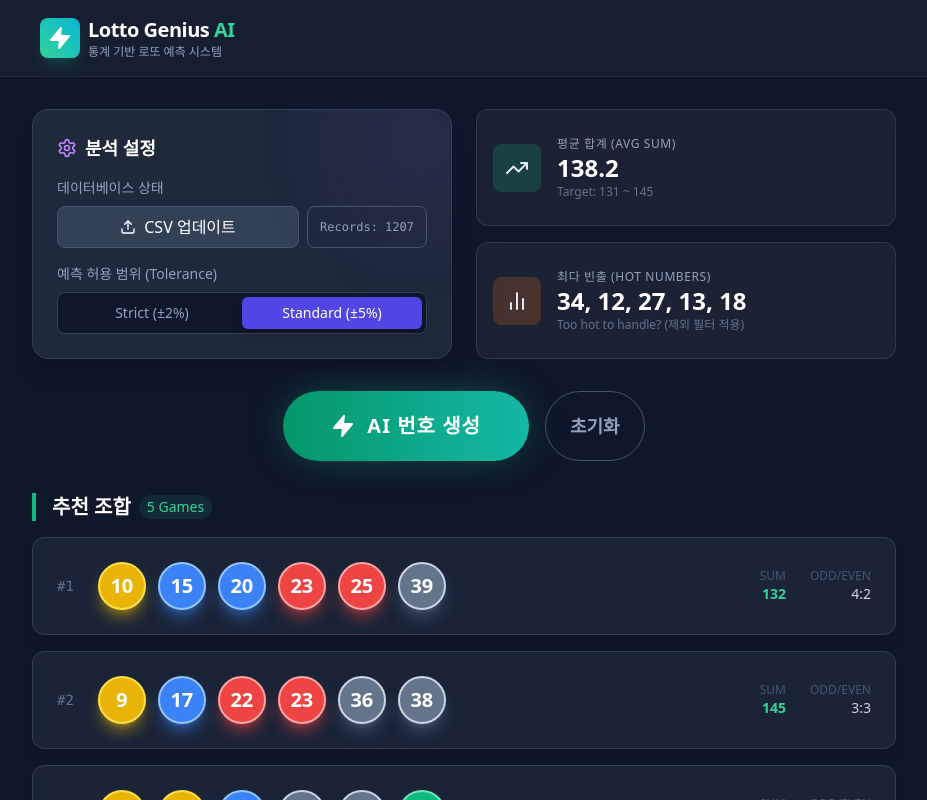
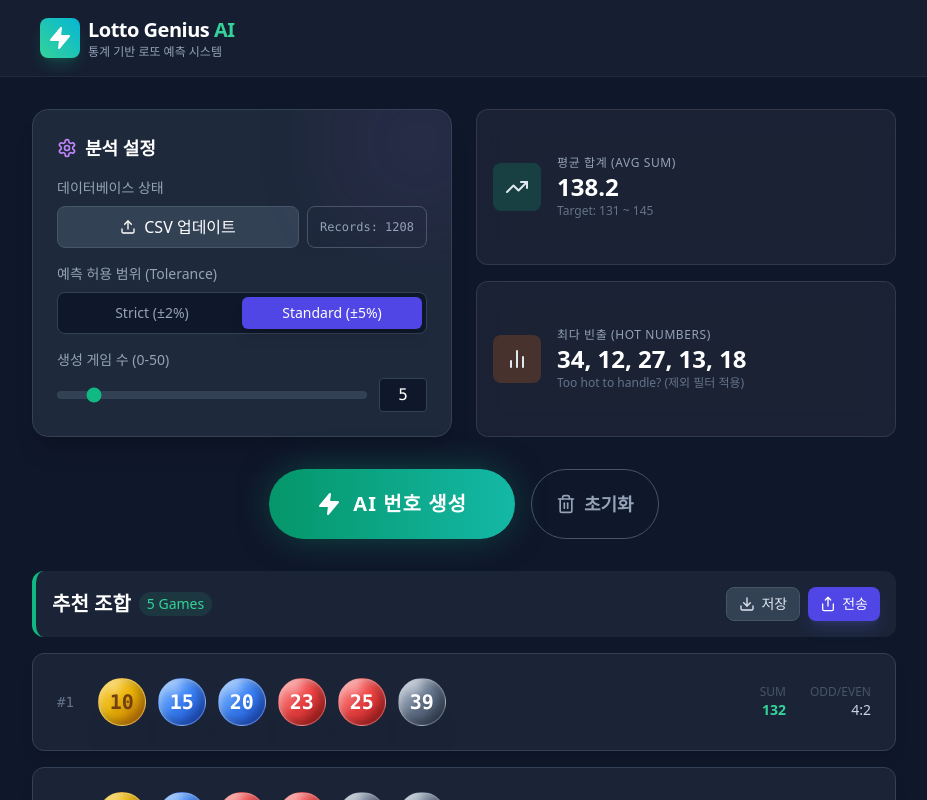
Before and after one commit to habaikal/lotto-genie, a React (Vite) app: page / in a window 1280 px wide. Both pictures are taken after a click on the button "AI 번호 생성". Shown: the top 800 px of the page, without its empty margins (176-1103 px from the left). Built offline with nearby package versions, Linux system fonts and the light colour scheme.

Commit message:
feat: Add game count slider, shiny 3D balls, download/send buttons

```diff
--- a/src/App.tsx
+++ b/src/App.tsx
@@ -1,5 +1,5 @@
 import React, { useState, useEffect, useRef } from 'react';
-import { Upload, RefreshCw, BarChart2, ShieldCheck, Zap, TrendingUp, Settings } from 'lucide-react';
+import { Upload, RefreshCw, BarChart2, ShieldCheck, Zap, TrendingUp, Settings, Download, Share, Trash2 } from 'lucide-react';
 
 /**
  * LOTTO GENIUS - 통계적 균형 및 비인기 조합 필터 기반 로또 번호 생성기
@@ -7,12 +7,32 @@ import { Upload, RefreshCw, BarChart2, ShieldCheck, Zap, TrendingUp, Settings }
 
 // --- Constants & Utilities ---
 
-const getBallColor = (num: number) => {
-    if (num <= 10) return 'bg-yellow-500 border-yellow-300 shadow-yellow-500/50';
-    if (num <= 20) return 'bg-blue-500 border-blue-300 shadow-blue-500/50';
-    if (num <= 30) return 'bg-red-500 border-red-300 shadow-red-500/50';
-    if (num <= 40) return 'bg-slate-500 border-slate-300 shadow-slate-500/50';
-    return 'bg-emerald-500 border-emerald-300 shadow-emerald-500/50';
+const getBallStyle = (num: number) => {
+    if (num <= 10) return {
+        bg: 'from-amber-300 via-yellow-500 to-amber-600',
+        shadow: 'shadow-amber-500/50',
+        text: 'text-yellow-900 border-amber-400/50'
+    };
+    if (num <= 20) return {
+        bg: 'from-blue-300 via-blue-500 to-blue-700',
+        shadow: 'shadow-blue-500/50',
+        text: 'text-white border-blue-400/50'
+    };
+    if (num <= 30) return {
+        bg: 'from-red-300 via-red-500 to-red-700',
+        shadow: 'shadow-red-500/50',
+        text: 'text-white border-red-400/50'
+    };
+    if (num <= 40) return {
+        bg: 'from-slate-300 via-slate-500 to-slate-700',
+        shadow: 'shadow-slate-500/50',
+        text: 'text-white border-slate-400/50'
+    };
+    return {
+        bg: 'from-emerald-300 via-emerald-500 to-emerald-700',
+        shadow: 'shadow-emerald-500/50',
+        text: 'text-white border-emerald-400/50'
+    };
 };
 
 // Types
@@ -31,17 +51,35 @@ type Game = {
 // --- Components ---
 
 const LottoBall = ({ number, animate }: { number: number, animate?: boolean }) => {
+    const style = getBallStyle(number);
+
     return (
+        <div className={`relative group ${animate ? 'animate-bounce-short' : ''} transition-transform duration-300 hover:scale-110 z-10`}>
+            {/* Main Ball Body */}
             <div
                 className={`
-        w-10 h-10 sm:w-12 sm:h-12 rounded-full flex items-center justify-center
-        text-white font-bold text-lg sm:text-xl border-2 shadow-lg
-        ${getBallColor(number)}
-        ${animate ? 'animate-bounce-short' : ''}
-        transition-all duration-300 transform hover:scale-110
+                    w-10 h-10 sm:w-12 sm:h-12 rounded-full
+                    flex items-center justify-center
+                    font-bold text-lg sm:text-xl font-mono
+                    bg-gradient-to-br ${style.bg}
+                    box-shadow-2xl shadow-lg ${style.shadow}
+                    relative overflow-hidden
+                    border border-white/20
+                    ${style.text}
                 `}
+                style={{
+                    boxShadow: 'inset -5px -5px 10px rgba(0,0,0,0.3), inset 2px 2px 5px rgba(255,255,255,0.3)',
+                }}
             >
-            {number}
+                {/* Specular Highlight (The "Shine") */}
+                <div className="absolute top-1 left-2 w-4 h-2 bg-white/40 blur-sm rounded-full transform -rotate-45"></div>
+
+                {/* Text Shadow for better contrast */}
+                <span className="drop-shadow-md z-10 filter">{number}</span>
+            </div>
+
+            {/* Ground Reflection/Shadow */}
+            <div className="absolute -bottom-2 left-1/2 -translate-x-1/2 w-8 h-1 bg-black/30 blur-md rounded-full -z-10 group-hover:scale-90 transition-transform duration-300"></div>
         </div>
     );
 };
@@ -68,6 +106,7 @@ export default function LottoGenius() {
     const [isGenerating, setIsGenerating] = useState(false);
     const [stats, setStats] = useState<Stats>({ avgSum: 0, hotNumbers: [] });
     const [logs, setLogs] = useState<string[]>([]);
+    const [targetGameCount, setTargetGameCount] = useState<number>(5);
     const fileInputRef = useRef<HTMLInputElement>(null);
 
     // Auto-load CSV on mount
@@ -195,7 +234,7 @@ export default function LottoGenius() {
 
         const currentHotNumbers = stats.hotNumbers.length > 0 ? stats.hotNumbers : [1, 2, 3, 4, 5, 6, 7, 8, 9, 10]; // Fallback
 
-        while (newGames.length < 5 && attempts < maxAttempts) {
+        while (newGames.length < targetGameCount && attempts < maxAttempts) {
             attempts++;
 
             // 1. Random Generation
@@ -257,6 +296,46 @@ export default function LottoGenius() {
 
         setGeneratedGames(newGames);
         setIsGenerating(false);
+    };
+
+    const handleDownload = () => {
+        if (generatedGames.length === 0) return;
+        const content = generatedGames.map((game, i) =>
+            `Game ${i + 1}: ${game.numbers.join(', ')} (Sum: ${game.sum}, Odd/Even: ${game.oddCount}:${6 - game.oddCount})`
+        ).join('\n');
+
+        const blob = new Blob([content], { type: 'text/plain;charset=utf-8' });
+        const url = URL.createObjectURL(blob);
+        const a = document.createElement('a');
+        a.href = url;
+        a.download = `lotto_genius_${new Date().toISOString().slice(0, 10)}.txt`;
+        a.click();
+        URL.revokeObjectURL(url);
+    };
+
+    const handleSend = async () => {
+        if (generatedGames.length === 0) return;
+        const content = generatedGames.map((game, i) =>
+            `[Lotto Genius] Game ${i + 1}: ${game.numbers.join(', ')}`
+        ).join('\n');
+
+        if (navigator.share) {
+            try {
+                await navigator.share({
+                    title: 'Lotto Genius Picks',
+                    text: content,
+                });
+            } catch (err) {
+                console.log('Share failed', err);
+            }
+        } else {
+            try {
+                await navigator.clipboard.writeText(content);
+                alert("결과가 클립보드에 복사되었습니다.");
+            } catch (err) {
+                alert("복사 실패");
+            }
+        }
     };
 
     return (
@@ -329,6 +408,21 @@ export default function LottoGenius() {
                                     </button>
                                 </div>
                             </div>
+
+                            <div>
+                                <label className="block text-sm text-slate-400 mb-2">생성 게임 수 (0-50)</label>
+                                <div className="flex items-center space-x-3">
+                                    <input
+                                        type="range"
+                                        min="0"
+                                        max="50"
+                                        value={targetGameCount}
+                                        onChange={(e) => setTargetGameCount(parseInt(e.target.value))}
+                                        className="w-full h-2 bg-slate-700 rounded-lg appearance-none cursor-pointer accent-emerald-500"
+                                    />
+                                    <span className="bg-slate-900 px-3 py-1 rounded text-white font-mono min-w-[3rem] text-center border border-slate-700">{targetGameCount}</span>
+                                </div>
+                            </div>
                         </div>
                     </div>
 
@@ -389,10 +483,12 @@ export default function LottoGenius() {
                             px-6 py-5 rounded-full font-bold text-lg
                             transition-all duration-300 transform hover:scale-105 active:scale-95
                             border border-slate-600 text-slate-400 hover:text-white hover:border-slate-500 hover:bg-slate-800
+                            flex items-center space-x-2
                             ${generatedGames.length === 0 ? 'opacity-50 cursor-not-allowed' : ''}
                         `}
                     >
-                        초기화
+                        <Trash2 className="w-5 h-5" />
+                        <span>초기화</span>
                     </button>
                 </div>
 
@@ -408,12 +504,31 @@ export default function LottoGenius() {
                 {/* Results Section */}
                 {generatedGames.length > 0 && (
                     <section className="space-y-4 animate-fade-in-up">
-                        <h3 className="text-xl font-bold text-white flex items-center space-x-2 border-l-4 border-emerald-500 pl-4">
+                        <div className="flex flex-col sm:flex-row justify-between items-center bg-slate-800/80 p-4 rounded-xl border-l-4 border-emerald-500 backdrop-blur">
+                            <h3 className="text-xl font-bold text-white flex items-center space-x-2 mb-4 sm:mb-0">
                                 <span>추천 조합</span>
                                 <span className="text-sm font-normal text-emerald-400 bg-emerald-400/10 px-2 py-0.5 rounded-full">
-                                5 Games
+                                    {generatedGames.length} Games
                                 </span>
                             </h3>
+
+                            <div className="flex space-x-2">
+                                <button
+                                    onClick={handleDownload}
+                                    className="flex items-center space-x-1.5 px-3 py-1.5 bg-slate-700 hover:bg-slate-600 text-slate-200 text-sm rounded-lg transition border border-slate-600"
+                                >
+                                    <Download className="w-4 h-4" />
+                                    <span>저장</span>
+                                </button>
+                                <button
+                                    onClick={handleSend}
+                                    className="flex items-center space-x-1.5 px-3 py-1.5 bg-indigo-600 hover:bg-indigo-500 text-white text-sm rounded-lg transition shadow-lg shadow-indigo-500/20"
+                                >
+                                    <Share className="w-4 h-4" />
+                                    <span>전송</span>
+                                </button>
+                            </div>
+                        </div>
 
                         <div className="grid gap-4">
                             {generatedGames.map((game, index) => (
```
Also changed, not shown: public/lotto_results.csv. Lines whose indentation alone changed are shown as unchanged.
